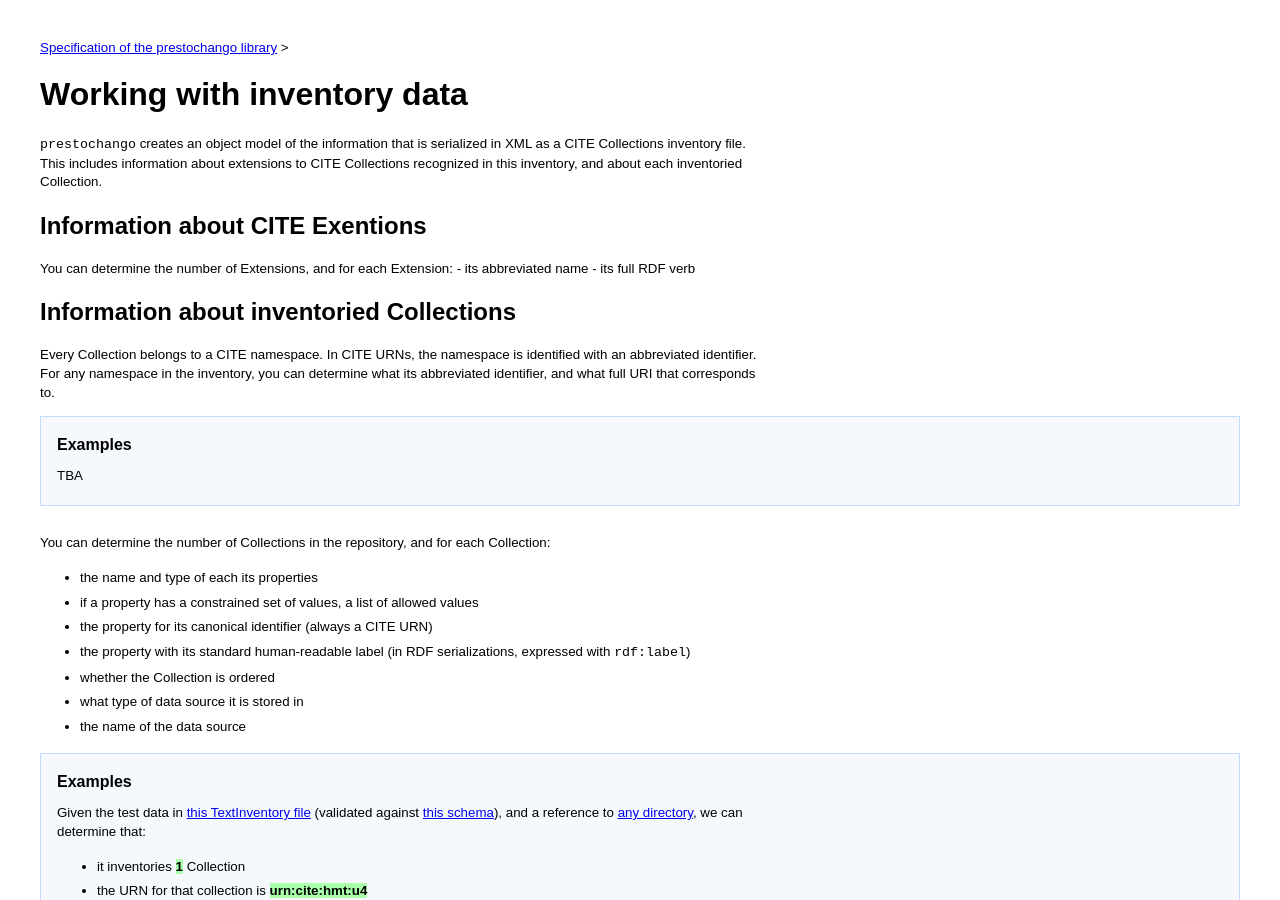
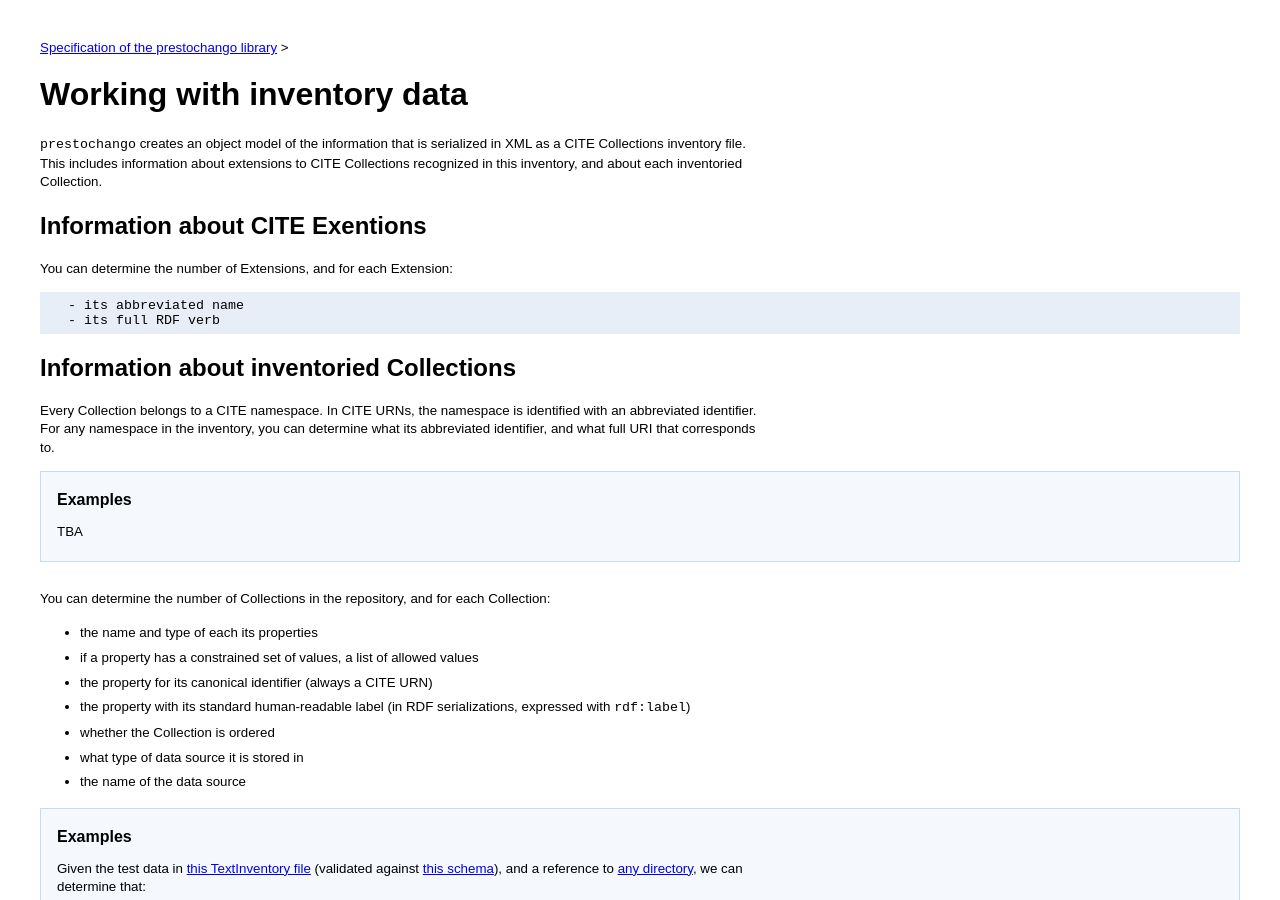
Before and after one commit to cite-architecture/prestochango, a Jekyll site: the page specs/prestochango/inventory/Inventory.html, which Jekyll copies as it is, in a window 1280 px wide and 900 px high. Built offline with Jekyll 4.4.1, drawn with Linux system fonts in a browser that asks for light colours; Markdown is read by kramdown in place of the engine named in the settings; some of the changed text lies outside the part shown.

```diff
--- a/specs/prestochango/PrestoChango.html
+++ b/specs/prestochango/Prestochango.html
@@ -169,5 +169,5 @@
 <li>constructing and validating the <a concordion:run="concordion" href="corpus/Corpus.html" class="success">archival corpus</a></li>
 <li>working with the inventory's <a concordion:run="concordion" href="inventory/Inventory.html" class="success">data about a Collection</a></li>
 </ul>
-<div class="footer">Results generated by <a href="http://www.concordion.org" style="font-weight: bold; text-decoration: none; color: #89C;">Concordion</a><div class="testTime">in 1888 ms on 28-Feb-2015 at 13:37:43 CET</div></div></body>
+<div class="footer">Results generated by <a href="http://www.concordion.org" style="font-weight: bold; text-decoration: none; color: #89C;">Concordion</a><div class="testTime">in 1711 ms on 28-Feb-2015 at 13:39:57 CET</div></div></body>
 </html>
--- a/specs/prestochango/corpus/Corpus.html
+++ b/specs/prestochango/corpus/Corpus.html
@@ -179,5 +179,5 @@
 <li><strong concordion:assertFalse="shouldMakeArchive(#inv,#bogusvalue,#archive)" class="success">the inventory schema</strong></li>
 </ul>
 <p></div></p>
-<div class="footer">Results generated by <a href="http://www.concordion.org" style="font-weight: bold; text-decoration: none; color: #89C;">Concordion</a><div class="testTime">in 65 ms on 28-Feb-2015 at 13:37:43 CET</div></div></body>
+<div class="footer">Results generated by <a href="http://www.concordion.org" style="font-weight: bold; text-decoration: none; color: #89C;">Concordion</a><div class="testTime">in 71 ms on 28-Feb-2015 at 13:39:57 CET</div></div></body>
 </html>
--- a/specs/prestochango/inventory/Inventory.html
+++ b/specs/prestochango/inventory/Inventory.html
@@ -167,9 +167,10 @@
 <p><code>prestochango</code> creates an object model of the information that is serialized in XML as a CITE Collections inventory file.
 This includes information about extensions to CITE Collections recognized in this inventory, and about each inventoried Collection.</p>
 <h2>Information about CITE Exentions</h2>
-<p>You can determine the number of Extensions, and for each Extension:
-- its abbreviated name
-- its full RDF verb</p>
+<p>You can determine the number of Extensions, and for each Extension:</p>
+<pre><code>- its abbreviated name
+- its full RDF verb
+</code></pre>
 <h2>Information about inventoried Collections</h2>
 <p>Every Collection belongs to a CITE namespace.    In CITE URNs, the namespace is identified with an abbreviated identifier.  For any namespace in the inventory, you can determine what its abbreviated identifier, and what full URI that corresponds to.</p>
 <p><div class='example'></p>
@@ -232,5 +233,5 @@
 <p><div class='example'></p>
 <h3>Examples</h3>
 <p></div></p>
-<div class="footer">Results generated by <a href="http://www.concordion.org" style="font-weight: bold; text-decoration: none; color: #89C;">Concordion</a><div class="testTime">in 394 ms on 28-Feb-2015 at 13:37:44 CET</div></div></body>
+<div class="footer">Results generated by <a href="http://www.concordion.org" style="font-weight: bold; text-decoration: none; color: #89C;">Concordion</a><div class="testTime">in 388 ms on 28-Feb-2015 at 13:39:57 CET</div></div></body>
 </html>
```
